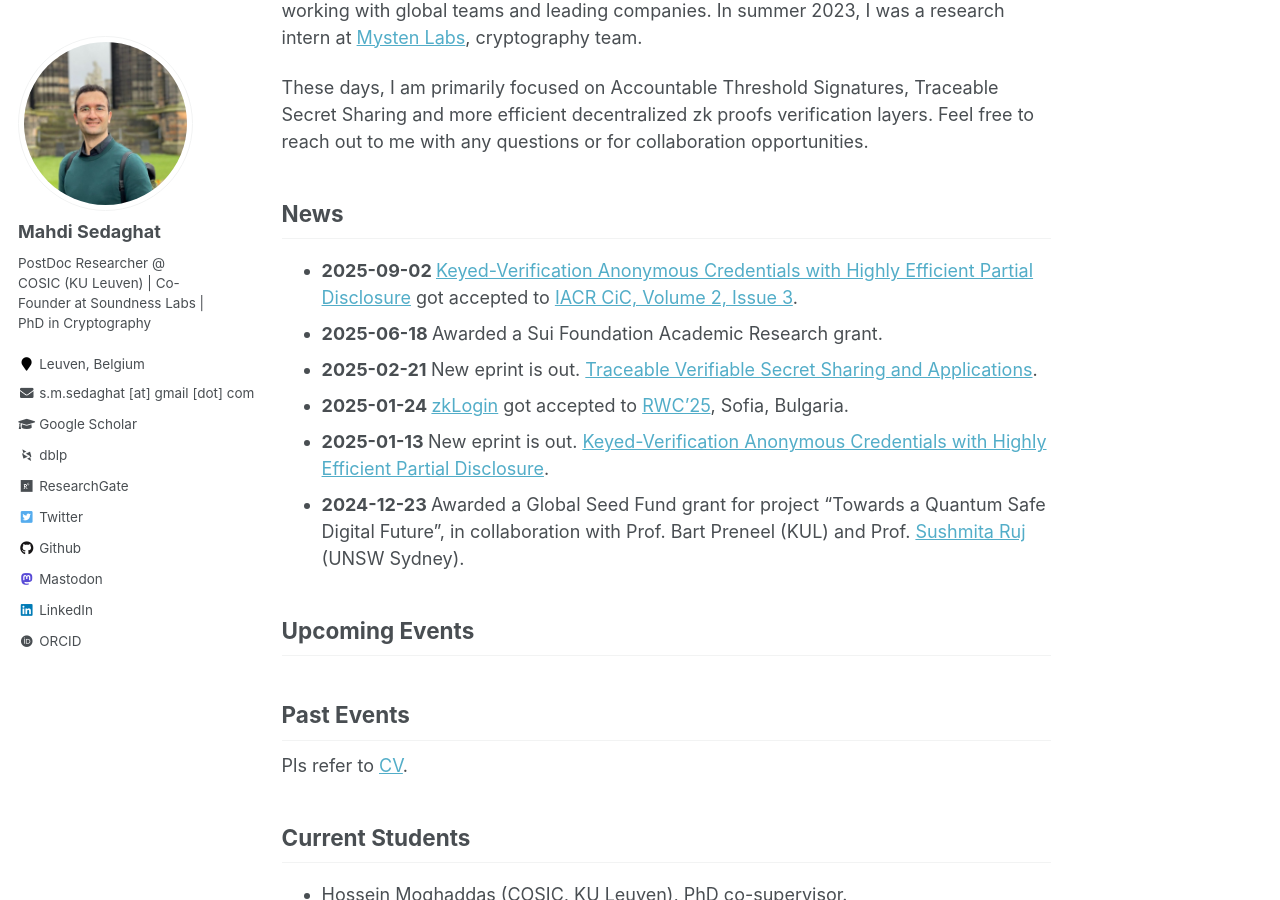
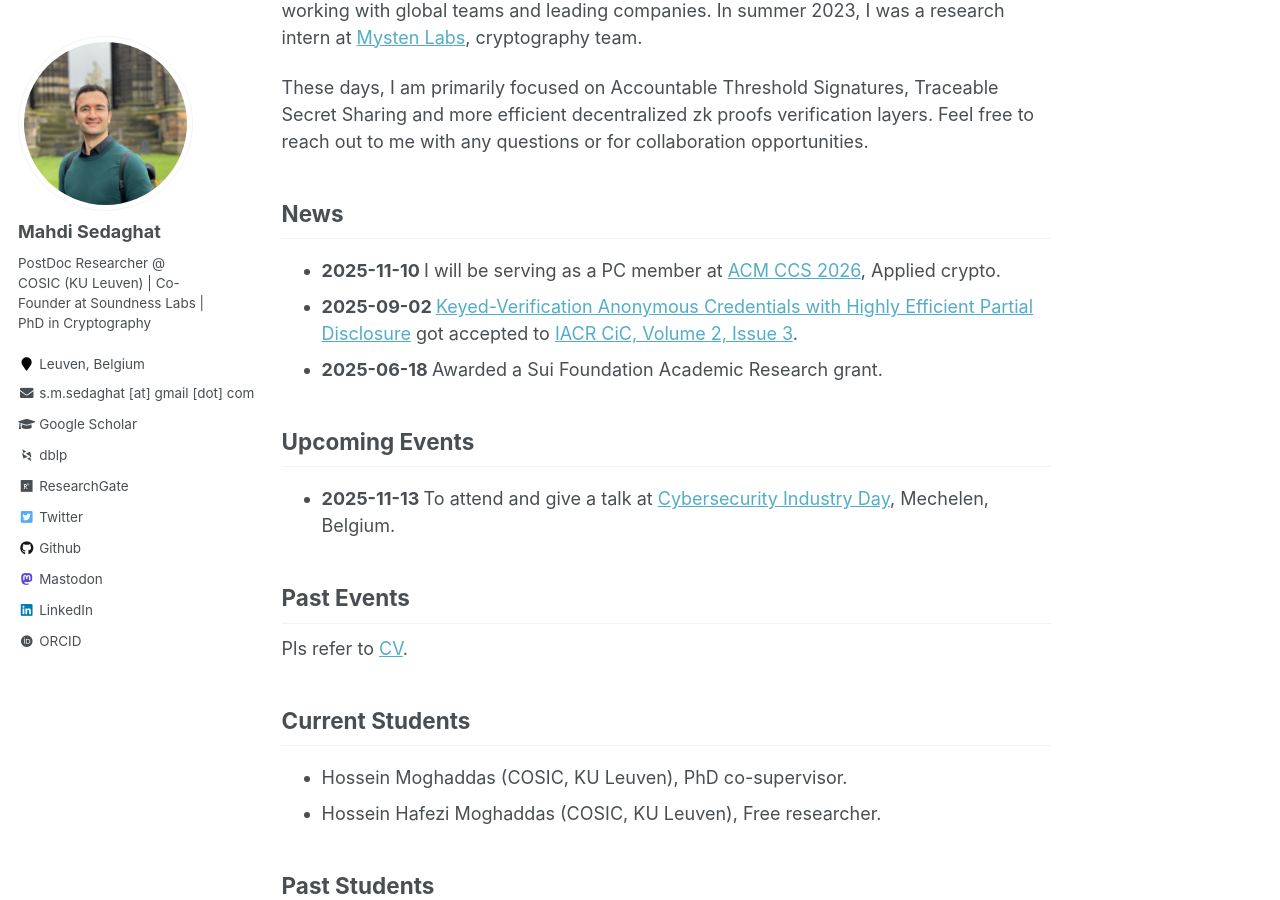
Before and after one commit to Mahdi171/Mahdi171.github.io, a Jekyll site: the page built from _pages/about.md, in a window 1280 px wide and 900 px high, scrolled down 322 px. Built offline with Jekyll 4.4.1, drawn with Linux system fonts in a browser that asks for light colours; some web fonts are replaced.

Commit message:
chore/added some details on upcoming events and past visits

```diff
--- a/_pages/about.md
+++ b/_pages/about.md
@@ -17,16 +17,13 @@ Feel free to reach out to me with any questions or for collaboration opportuniti
 
 News
 ------
+- <b> 2025-11-10 </b> I will be serving as a PC member at [ACM CCS 2026](https://www.sigsac.org/ccs/CCS2026/), Applied crypto.
 - <b> 2025-09-02 </b> [Keyed-Verification Anonymous Credentials with Highly Efficient Partial Disclosure](publication/2025-01-13) got accepted to [IACR CiC, Volume 2, Issue 3](https://cic.iacr.org/i/2/3).
 - <b> 2025-06-18 </b> Awarded a Sui Foundation Academic Research grant.
-- <b> 2025-02-21 </b> New eprint is out. [Traceable Verifiable Secret Sharing and Applications](publication/2025-02-21).
-- <b> 2025-01-24 </b> [zkLogin](https://arxiv.org/pdf/2401.11735) got accepted to [RWC'25](https://rwc.iacr.org/2025/), Sofia, Bulgaria.
-- <b> 2025-01-13 </b> New eprint is out. [Keyed-Verification Anonymous Credentials with Highly Efficient Partial Disclosure](publication/2025-01-13).
-- <b> 2024-12-23 </b> Awarded a Global Seed Fund grant for project "Towards a Quantum Safe Digital Future", in collaboration with Prof. Bart Preneel (KUL) and Prof. [Sushmita Ruj](https://research.unsw.edu.au/people/dr-sushmita-ruj-0) (UNSW Sydney).
 
 Upcoming Events
 ------
-
+- <b> 2025-11-13 </b> To attend and give a talk at [Cybersecurity Industry Day](https://cybersecurity-industry-day.be/#BO-COSIC), Mechelen, Belgium.
 
 Past Events
 ------
```
Also changed, not shown: _pages/cv.md (+5 -2 lines).
